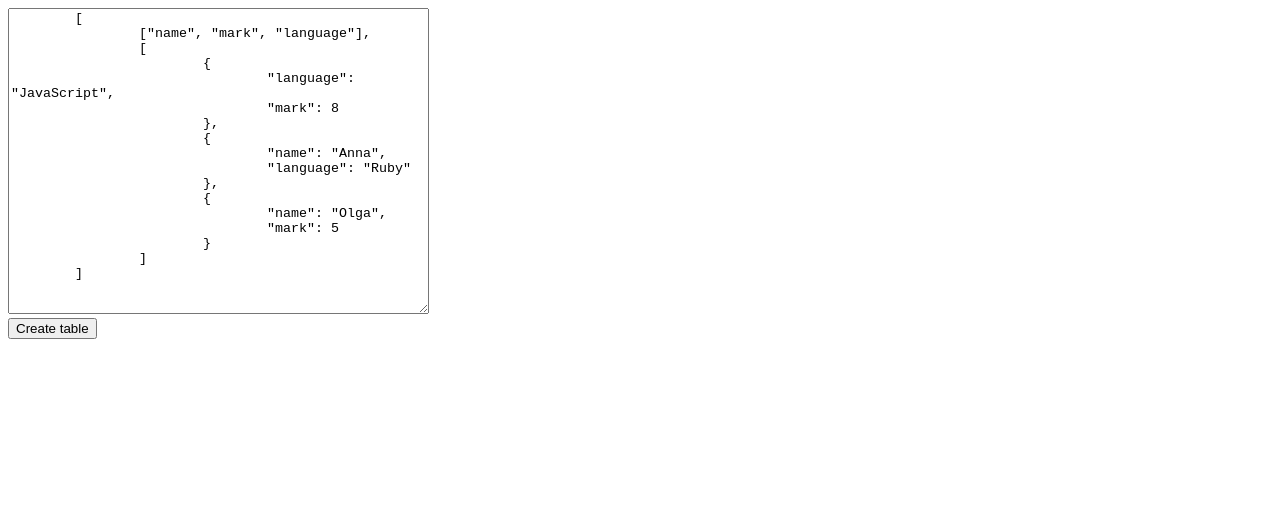
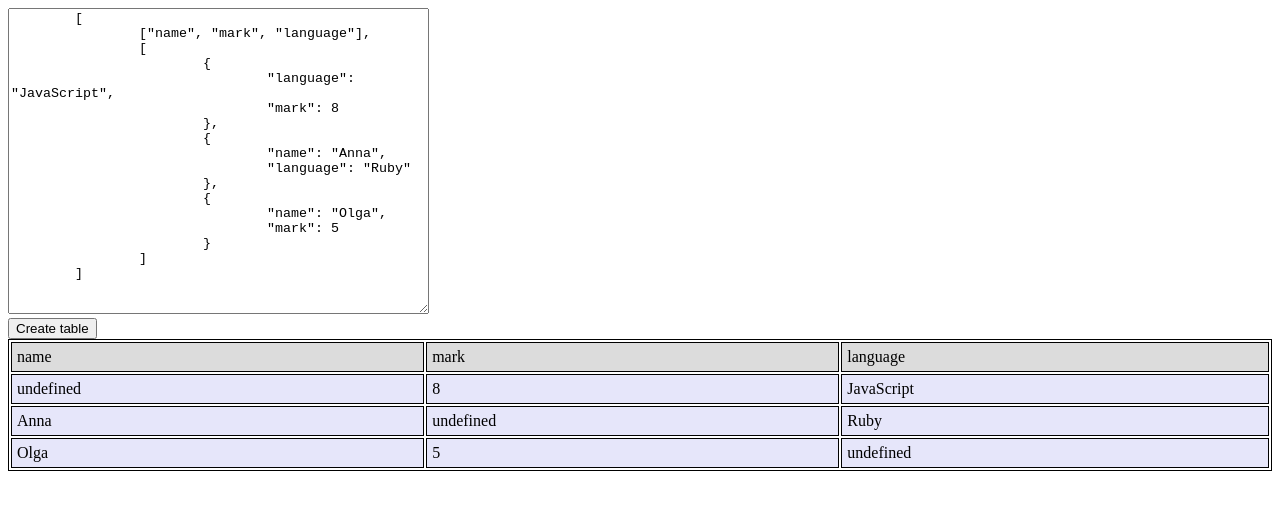
Before and after one commit to spalah-01-2017/DOM_events, a plain HTML site: page table/index.html in a window 1280 px wide. Both pictures are taken after a click on the button "Create table". Drawn offline with Linux system fonts and the light colour scheme.

Commit message:
home task

```diff
--- a/table/TableView.js
+++ b/table/TableView.js
@@ -2,12 +2,53 @@
     'use strict';
 
     function TableView(table, node) {
-		console.error(table, 'TableView constructor should be implemented');
+        // console.error(table, 'TableView constructor should be implemented');
+        this.tableHeaders = table.headers;
+        this.tableRows = table.rows;
+
+        this.rows = this.tableRows.length;
+        this.colums = this.tableHeaders.length;
+
     }
 
     TableView.prototype.createTable = function() {
-		console.error('createTable should generate table node with data');
-		return document.createElement('fake-table');
+        // console.error('createTable should generate table node with data');
+        // return document.createElement('fake-table');
+
+        var tbl = document.createElement("table");
+        var tblHead = document.createElement("thead");
+        var tblBody = document.createElement("tbody");
+
+		/* create Head */
+        var row = document.createElement("tr");
+        for (var i = 0; i < this.colums; i++) {
+            var cell = document.createElement("td");
+            var cellText = document.createTextNode(this.tableHeaders[i]);
+            cell.appendChild(cellText);
+            row.appendChild(cell);
+        }
+        tblHead.appendChild(row);
+
+        // creating all cells
+        for (var i = 0; i < this.rows; i++) {
+
+            var row = document.createElement("tr");
+
+            for (var j = 0; j < this.colums; j++) {
+                var cell = document.createElement("td");
+                var cellText = document.createTextNode(this.tableRows[i][j]);
+                cell.appendChild(cellText);
+                row.appendChild(cell);
+            }
+
+            tblBody.appendChild(row);
+        }
+
+        tbl.appendChild(tblHead);
+        tbl.appendChild(tblBody);
+
+        return tbl;
+
     };
 
     window.TableView = TableView;
--- a/table/index.html
+++ b/table/index.html
@@ -5,6 +5,14 @@
 	<title>Table</title>
 </head>
 <body>
+
+<style>
+	table {border: solid 1px  #000000; width: 100%;}
+	table thead {background-color: gainsboro;}
+	table tbody {background-color: lavender;}
+	table td {border: solid 1px  #000000; padding: 5px;}
+</style>
+
 	<div class="content">
 		<textarea class="table-data" cols="50" rows="20">
 	[
@@ -31,5 +39,6 @@
 	<script src="Table.js"></script>
 	<script src="TableView.js"></script>
 	<script src="main.js"></script>
+
 </body>
 </html>
--- a/table/main.js
+++ b/table/main.js
@@ -1,12 +1,19 @@
 (function() {
 	'use strict';
 
+	var button = document.querySelector('button');
+	button.addEventListener('click', createTable)
+
+	function createTable() {
         var tableDataArea = document.querySelector('.table-data');
         var tableMountNode = document.querySelector('.table');
+        tableMountNode.innerHTML = '';
         var tableHeaders = JSON.parse(tableDataArea.value)[0];
         var tableData = JSON.parse(tableDataArea.value)[1];
         var table = new Table(tableHeaders, tableData);
 
         var tableView = new TableView(table);
         tableMountNode.appendChild(tableView.createTable());
+    }
+
 })();
```
Also changed, not shown: table/Table.js (line endings or trailing spaces). Lines whose indentation alone changed are shown as unchanged.
